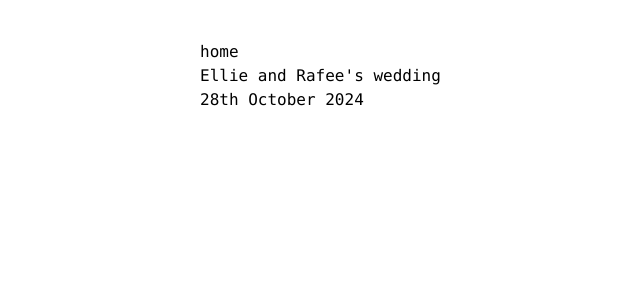
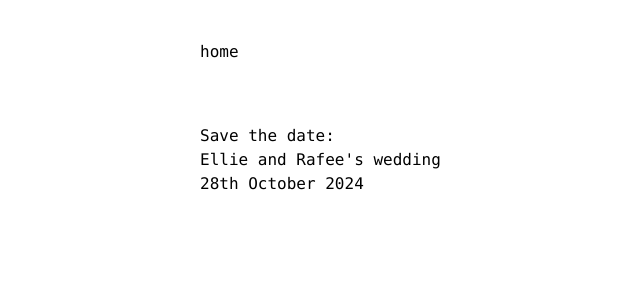
Before and after one commit to rafeeJ/wedding, a Next.js app: page / in a window 1280 px wide. Shown: the top 300 px of the page, without its empty margins (32-672 px from the left). Built offline with nearby package versions, Linux system fonts and the light colour scheme.

Commit message:
fea: sorts out tailwind@ @

```diff
--- a/src/features/saveTheDate/placeholder.tsx
+++ b/src/features/saveTheDate/placeholder.tsx
@@ -1,6 +1,7 @@
 export const Placeholder = () => {
   return (
     <section className="mx-auto py-10 border-gray-300">
+      <p>Save the date:</p>
       <p>Ellie and Rafee{"'"}s wedding</p>
       <p>28th October 2024</p>
     </section>
--- a/tailwind.config.ts
+++ b/tailwind.config.ts
@@ -5,6 +5,7 @@ const config: Config = {
     "./src/pages/**/*.{js,ts,jsx,tsx,mdx}",
     "./src/components/**/*.{js,ts,jsx,tsx,mdx}",
     "./src/app/**/*.{js,ts,jsx,tsx,mdx}",
+    "./src/features/**/*.{js,ts,jsx,tsx,mdx}",
   ],
   theme: {
     extend: {},
```
